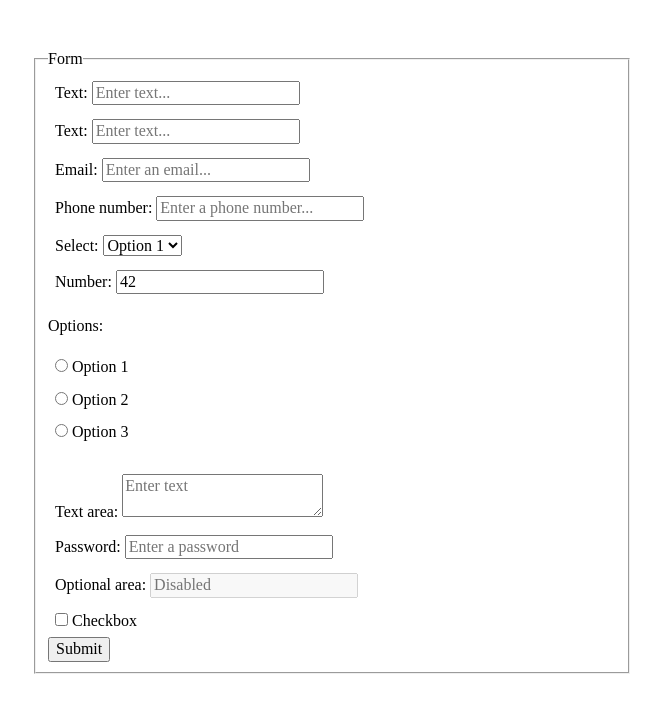
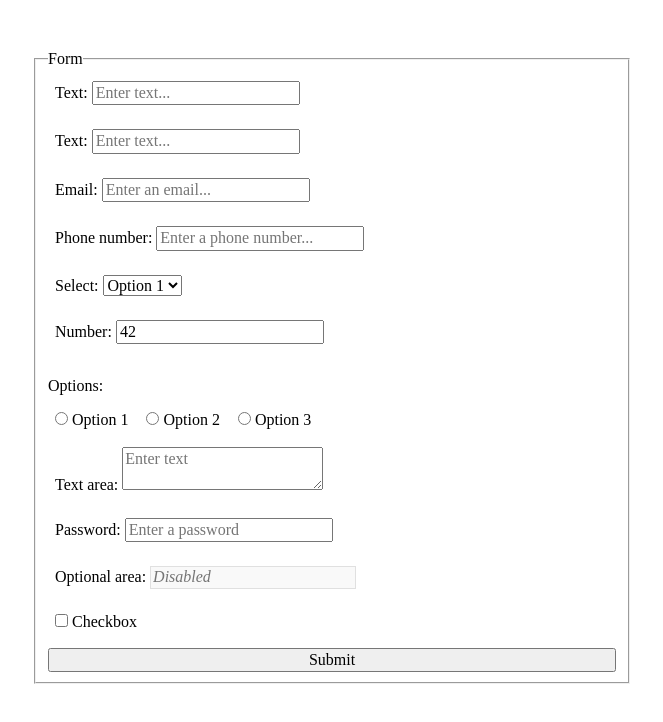
Before and after one commit to Dazizil/Module_2, a plain HTML site: page index.html in a window 1280 px wide. Shown: the part 400-1122 px from the top of the page, without its empty margins (308-971 px from the left). Drawn offline with nearby package versions, Linux system fonts and the light colour scheme.

Commit message:
fix: corrected the shortcomings in Stage 2 tasks

```diff
--- /dev/null
+++ b/form.css
@@ -0,0 +1,35 @@
+/* === Form === */
+form {
+    width: 600px;
+    margin: 50px auto;
+}
+
+.form-group {
+    display: flex;
+    flex-direction: column;
+    gap: 10px;
+}
+
+label {
+    width: fit-content;
+    margin: 7px;
+}
+
+/* Text area expands horizontally only */
+textarea {
+    resize: horizontal;
+    caret-color: #ff0000;
+}
+
+/* Cursor changes when hovering over the optional area */
+#disabled-field:hover {
+    cursor: help;
+    background-color: #ff0000;
+}
+
+#disabled-field:disabled {
+    background-color: #f9f9f9;
+    border: 1px solid #e0e0e0;
+    color: #666;
+    font-style: italic;
+}
--- /dev/null
+++ b/global.css
@@ -0,0 +1,4 @@
+/* === Global Reset === */
+* {
+    box-sizing: border-box;
+}
--- a/index.html
+++ b/index.html
@@ -6,7 +6,9 @@
   <title>Stage 2</title>
   <!-- Normalize default browser styles -->
   <link rel="stylesheet" href="https://cdnjs.cloudflare.com/ajax/libs/normalize/8.0.1/normalize.min.css">
-  <link rel="stylesheet" href="style.css">
+  <link rel="stylesheet" href="table.css">
+  <link rel="stylesheet" href="form.css">
+  <link rel="stylesheet" href="global.css">
 </head>
 <body>
   <!-- Table wrapper -->
@@ -127,8 +129,8 @@
   </div>
 
   <!-- Form section -->
-  <form method="post">
-    <fieldset>
+  <form method="post" action="">
+    <fieldset class="form-group">
       <legend>Form</legend>
 
       <!-- Text field with minimum number of characters allowed (2) -->
@@ -143,7 +145,6 @@
                 required
       >
       </label>
-      <br>
 
       <!-- Another text field with minimum number of characters allowed (2) -->
       <label for="second-input">
@@ -157,14 +158,12 @@
                 required
         >
       </label>
-      <br>
 
       <!-- Text input for email -->
       <label for="email-input">
         Email:
         <input id="email-input" name="email" type="email" placeholder="Enter an email..." required>
       </label>
-      <br>
 
       <!-- Text input for phone number according to a specified pattern -->
       <label for="phone-input">
@@ -178,7 +177,6 @@
                 required
         >
       </label>
-      <br>
 
       <!-- Drop-down list with the ability to select the desired option -->
       <label for="select">
@@ -189,7 +187,6 @@
           <option value="option-3">Option 3</option>
         </select>
       </label>
-      <br>
 
       <!-- Field for entering only digits. Default value is 42 -->
       <label for="number-input">
@@ -203,7 +200,6 @@
                 required
         >
       </label>
-      <br>
 
       <!-- Group of radio buttons. Selecting one disables the others -->
       <section class="radio-group">
@@ -212,48 +208,41 @@
           <input id="radio-1" name="group-1" type="radio" required>
           Option 1
         </label>
-        <br>
 
         <label for="radio-2">
           <input id="radio-2" name="group-1" type="radio" required>
           Option 2
         </label>
-        <br>
 
         <label for="radio-3">
           <input id="radio-3" name="group-1" type="radio" required>
           Option 3
         </label>
       </section>
-      <br>
 
       <!-- Multiline text field that expands horizontally only -->
       <label for="textarea">
         Text area:
         <textarea id="textarea" name="textarea" placeholder="Enter text" required></textarea>
       </label>
-      <br>
 
       <!-- Field where entered value is hidden and replaced by "*" -->
       <label for="password-input">
         Password:
         <input id="password-input" name="password" type="password" placeholder="Enter a password" required>
       </label>
-      <br>
 
       <!-- Optional inactive field. Changes cursor on hover -->
       <label for="disabled-field">
         Optional area:
         <input id="disabled-field" type="text" placeholder="Disabled" disabled>
       </label>
-      <br>
 
       <!-- Checkbox with label text toggling the state -->
       <label for="agree">
         <input id="agree" name="agree" type="checkbox" required>
         Checkbox
       </label>
-      <br>
 
       <!-- Button that submits the form -->
       <button type="submit">Submit</button>
--- a/style.css
+++ b/table.css
@@ -1,8 +1,3 @@
-/* === Global Reset === */
-* {
-    box-sizing: border-box;
-}
-
 /* === Table Wrapper === */
 .table-wrapper {
     width: 600px;
@@ -51,25 +46,3 @@ tfoot {
 .vertical-header {
     text-align: end;
 }
-
-/* === Form === */
-form {
-    width: 600px;
-    margin: 50px auto;
-}
-
-label {
-    display: inline-block;
-    margin: 7px;
-}
-
-/* Text area expands horizontally only */
-textarea {
-    resize: horizontal;
-    caret-color: #ff0000;
-}
-
-/* Cursor changes when hovering over the optional area */
-#disabled-field {
-    cursor: help;
-}
```
Also changed, not shown: 1 other file.
